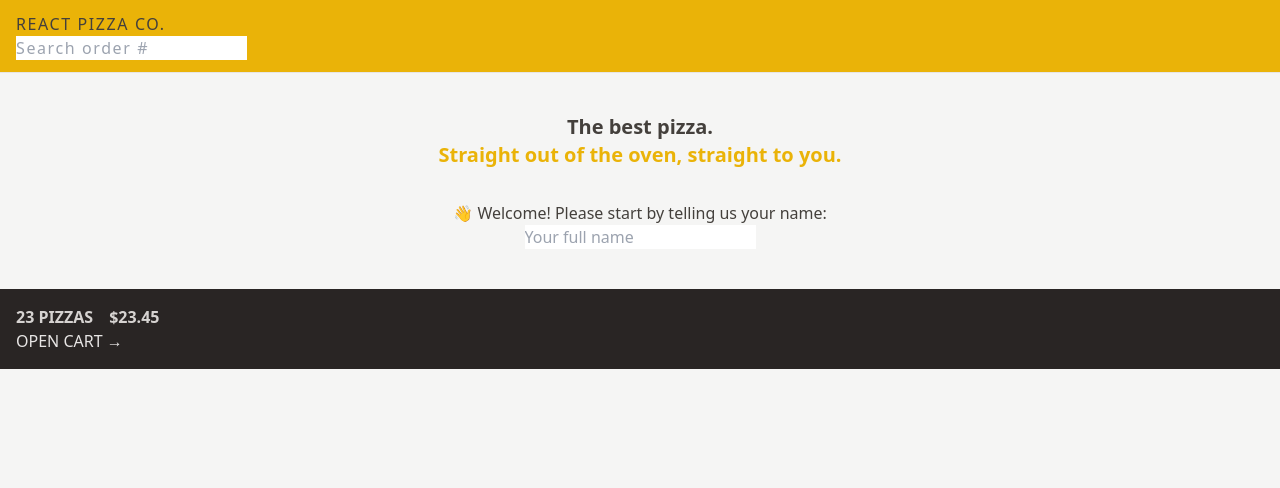
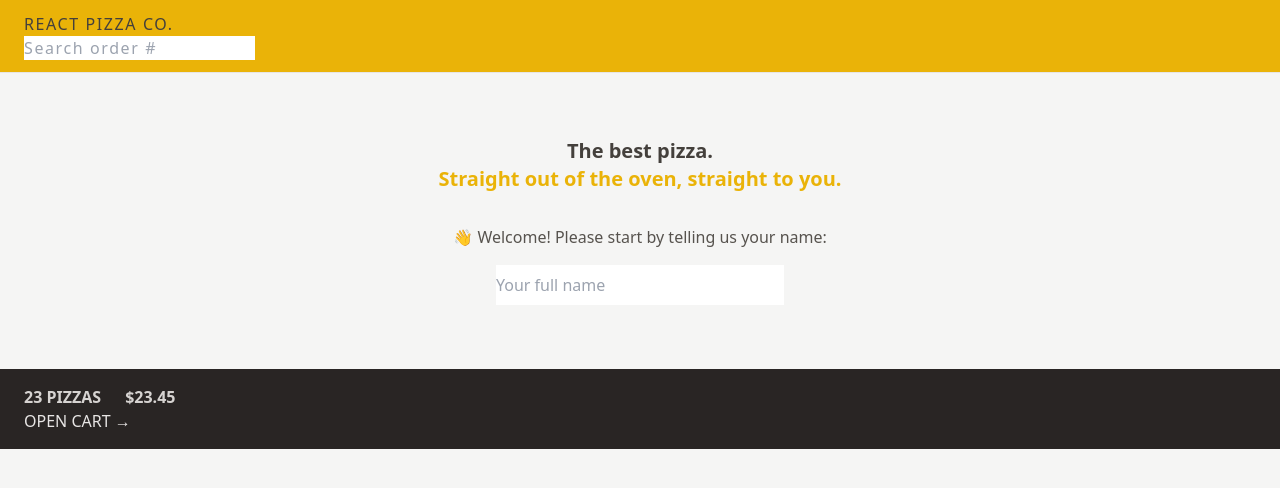
Before and after one commit to usama-365/react-pizza, a React (Vite) app: page / in a window 1280 px wide. Shown: the top 488 px of the page. Built offline with nearby package versions, Linux system fonts and the light colour scheme.

Commit message:
add responsive styles

```diff
--- a/src/features/cart/CartOverview.tsx
+++ b/src/features/cart/CartOverview.tsx
@@ -2,8 +2,8 @@
 
 export default function CartOverview() {
   return (
-    <div className="bg-stone-800 p-4 uppercase text-stone-200">
-      <p className="space-x-4 font-semibold text-stone-300">
+    <div className="bg-stone-800 px-4 py-4 text-sm uppercase text-stone-200 sm:px-6 md:text-base ">
+      <p className="space-x-4 font-semibold text-stone-300 sm:space-x-6">
         <span>23 pizzas</span>
         <span>$23.45</span>
       </p>
--- a/src/features/user/CreateUser.tsx
+++ b/src/features/user/CreateUser.tsx
@@ -9,12 +9,15 @@
 
   return (
     <form onSubmit={handleSubmit}>
-      <p>👋 Welcome! Please start by telling us your name:</p>
+      <p className="mb-4 text-sm text-stone-600 md:text-base">
+        👋 Welcome! Please start by telling us your name:
+      </p>
 
       <input
         type="text"
         placeholder="Your full name"
         value={username}
+        className="h-10 w-72"
         onChange={(e) => setUsername(e.target.value)}
       />
 
--- a/src/ui/Header.tsx
+++ b/src/ui/Header.tsx
@@ -4,7 +4,7 @@
 
 export default function Header() {
   return (
-    <header className="border-b border-stone-200 bg-yellow-500 px-4 py-3 uppercase tracking-widest">
+    <header className="border-b border-stone-200 bg-yellow-500 px-4 py-3 uppercase tracking-widest sm:px-6">
       <Link to={"/"}>React Pizza Co.</Link>
       <SearchOrder />
       <Username />
--- a/src/ui/Home.tsx
+++ b/src/ui/Home.tsx
@@ -2,7 +2,7 @@
 
 export default function Home() {
   return (
-    <div className="my-10 text-center">
+    <div className="my-10 text-center sm:my-16">
       <h1 className="mb-8 text-xl font-semibold text-stone-700">
         The best pizza.
         <br />
```
